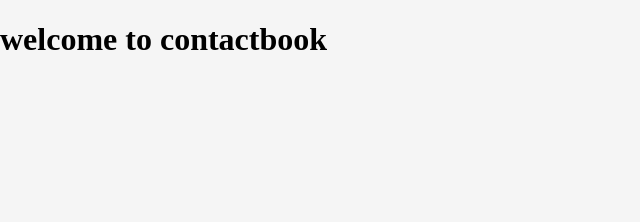
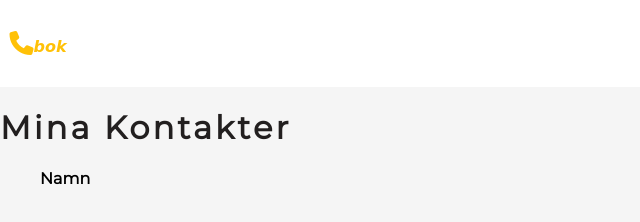
Before and after one commit to zoeyzali/contactbook, a website: page www/index.html in a window 1280 px wide. Shown: the whole page, without its empty margins (0-640 px from the left). Drawn offline with nearby package versions, Linux system fonts and the light colour scheme; a web font is replaced by a local one.

Commit message:
added icons, fonts and initial styling

```diff
--- a/www/index.html
+++ b/www/index.html
@@ -5,24 +5,23 @@
         <meta charset="UTF-8">
         <meta name="viewport" content="width=device-width, initial-scale=1.0, maximum-scale=1">
         <title>
-            Contactbook
+            Kontaktbok
         </title>
         <link rel="stylesheet"
-            href="https://fonts.googleapis.com/css?family=Manjari|Raleway|Roboto|Bilbo|Open+Sans&display=swap">
-        <link href="style.css" rel="stylesheet" />
-
+            href="https://fonts.googleapis.com/css?family=Montserrat|Raleway|Roboto|Open+Sans&display=swap">
+        <!-- <link rel="stylesheet" href="./style/reset.css"> -->
+        <link href="./style/style.css" rel="stylesheet" />
     </head>
-
 
     <body>
         <header>
+            <h4 class="brand"><i class="fas fa-phone"></i>bok</h4>
         </header>
-
-        <h1>welcome to contactbook</h1>
 
 
 
-        <script src="https://ajax.googleapis.com/ajax/libs/jquery/3.3.1/jquery.min.js"></script>
+        <script src="https://kit.fontawesome.com/c5b20a45f1.js" crossorigin="anonymous"></script>
+        <script src="./main.js"></script>
     </body>
 
 </html>
--- a/www/main.js
+++ b/www/main.js
@@ -0,0 +1,12 @@
+let body = document.querySelector( 'body' )
+let div = document.createElement( 'div' )
+body.append( div )
+let h1 = document.createElement( 'h1' )
+h1.innerHTML = "Mina Kontakter";
+div.append( h1 )
+
+let contactsList = document.createElement( 'ul' )
+let h4 = document.createElement( 'h4' )
+h4.innerHTML = "Namn";
+div.append( contactsList )
+contactsList.append( h4 )
--- a/www/style.css
+++ /dev/null
@@ -1,5 +0,0 @@
-html,
-body {
-    margin: 0;
-    background-color: whitesmoke;
-}
--- /dev/null
+++ b/www/style/reset.css
@@ -0,0 +1,135 @@
+/* http://meyerweb.com/eric/tools/css/reset/
+   v2.0 | 20110126
+   License: none (public domain)
+*/
+
+html,
+body,
+div,
+span,
+applet,
+object,
+iframe,
+h1,
+h2,
+h3,
+h4,
+h5,
+h6,
+p,
+blockquote,
+pre,
+a,
+abbr,
+acronym,
+address,
+big,
+cite,
+code,
+del,
+dfn,
+em,
+img,
+ins,
+kbd,
+q,
+s,
+samp,
+small,
+strike,
+strong,
+sub,
+sup,
+tt,
+var,
+b,
+u,
+i,
+center,
+dl,
+dt,
+dd,
+ol,
+ul,
+li,
+fieldset,
+form,
+label,
+legend,
+table,
+caption,
+tbody,
+tfoot,
+thead,
+tr,
+th,
+td,
+article,
+aside,
+canvas,
+details,
+embed,
+figure,
+figcaption,
+footer,
+header,
+hgroup,
+menu,
+nav,
+output,
+ruby,
+section,
+summary,
+time,
+mark,
+audio,
+video {
+    margin: 0;
+    padding: 0;
+    border: 0;
+    font-size: 100%;
+    font: inherit;
+    vertical-align: baseline;
+}
+
+/* HTML5 display-role reset for older browsers */
+article,
+aside,
+details,
+figcaption,
+figure,
+footer,
+header,
+hgroup,
+menu,
+nav,
+section {
+    display: block;
+}
+
+body {
+    line-height: 1;
+}
+
+ol,
+ul {
+    list-style: none;
+}
+
+blockquote,
+q {
+    quotes: none;
+}
+
+blockquote:before,
+blockquote:after,
+q:before,
+q:after {
+    content: '';
+    content: none;
+}
+
+table {
+    border-collapse: collapse;
+    border-spacing: 0;
+}
--- /dev/null
+++ b/www/style/style.css
@@ -0,0 +1,48 @@
+*,
+*:after,
+*:before {
+    box-sizing: border-box;
+}
+
+html,
+body {
+    width: 100%;
+    height: auto;
+    background-color: whitesmoke;
+    font-family: 'Montserrat', sans-serif;
+    font-weight: 300;
+    margin: 0;
+}
+
+header {
+    width: 100%;
+    background-color: white;
+    padding: 0.6rem;
+}
+
+h1 {
+    font-size: 2rem;
+    letter-spacing: 0.2rem;
+    color: rgb(34, 31, 31);
+}
+
+h2 {
+    font-size: 1.7rem;
+    letter-spacing: 0.2rem;
+}
+
+h3 {
+    font-size: 1.5rem;
+    letter-spacing: 0.2rem;
+}
+
+i {
+    font-size: 1.5rem;
+    color: #ffc107;
+}
+
+.brand {
+    font-style: italic;
+    font-family: cursive;
+    color: #ffc107;
+}
```
Also changed, not shown: index.js (+4 -3 lines), www/jsonData/contactsData.json (added, +36 -0 lines).
